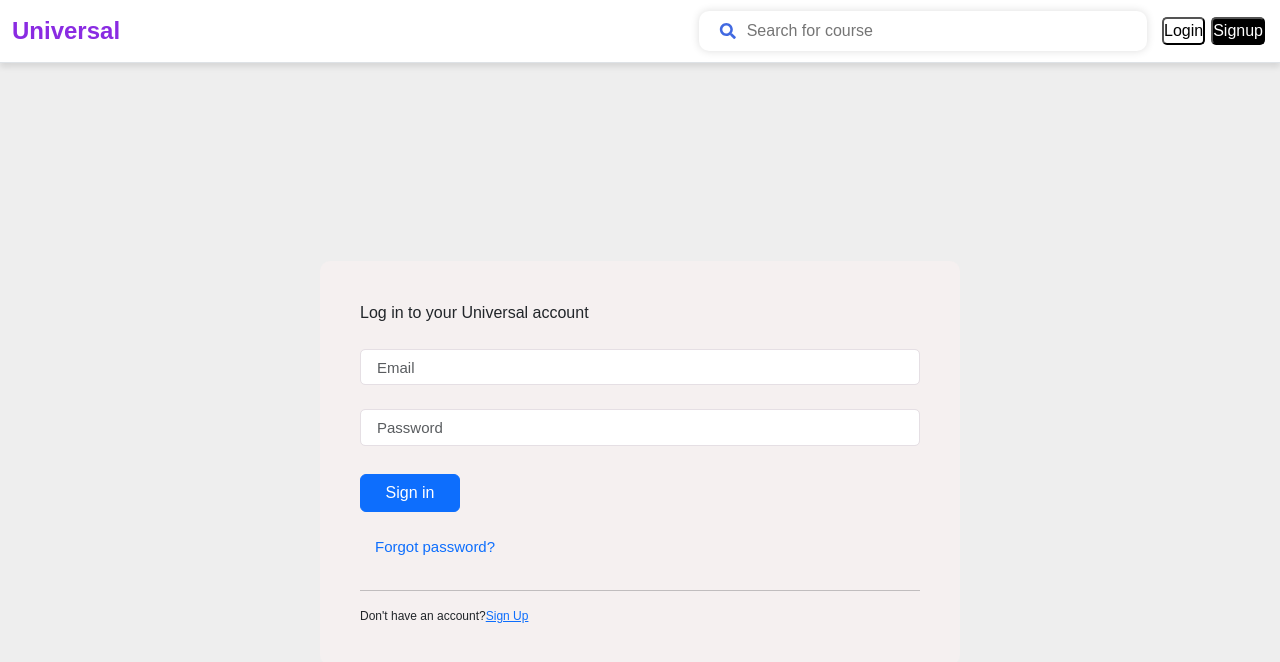
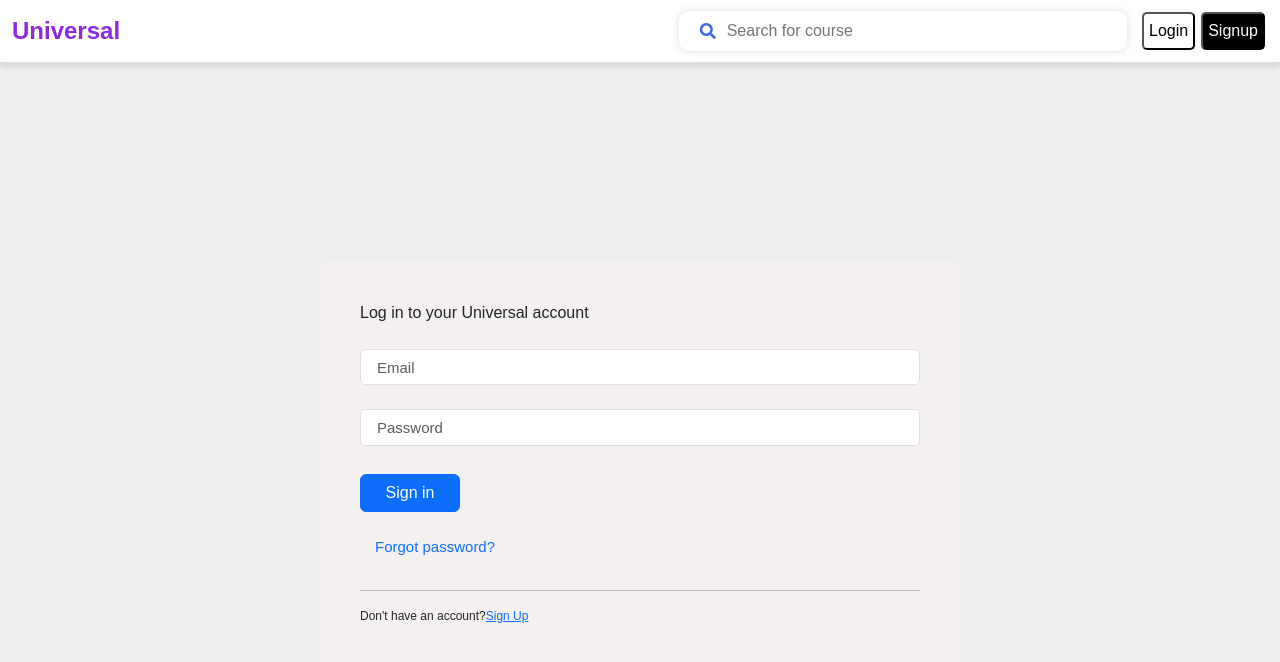
Before and after one commit to sanayuj/Universal, a React (Create React App) app in the folder frontend/: page /login in a window 1280 px wide. Shown: the top 662 px of the page. Built offline with nearby package versions, Linux system fonts and the light colour scheme; no server answers.

Commit message:
cors error fix

```diff
--- a/frontend/src/Components/User/Header/Header.css
+++ b/frontend/src/Components/User/Header/Header.css
@@ -11,6 +11,7 @@
     color: rgb(0, 0, 0);
     background-color: rgb(255, 255, 255);
     margin: 3px;
+    padding: 5px;
     border-radius: 5px;
     box-shadow: none;
   }
@@ -19,6 +20,7 @@
     color: white;
     background-color: rgb(0, 0, 0);
     margin: 3px;
+    padding: 5px;
     margin-right: 15px;
     border-radius: 5px;
     box-shadow: none;
--- a/frontend/src/Services/userApi.js
+++ b/frontend/src/Services/userApi.js
@@ -1,6 +1,7 @@
 import { userInstance } from "../axios/axiosInstance";
 
 export const userSignup = (values) => {
+  console.log("Signuppp!");
   return userInstance.post("/signup", { ...values }, { withCredentials: true });
 };
 
```
Also changed, not shown: 1 other file (tests, documents, lock files or other folders).
